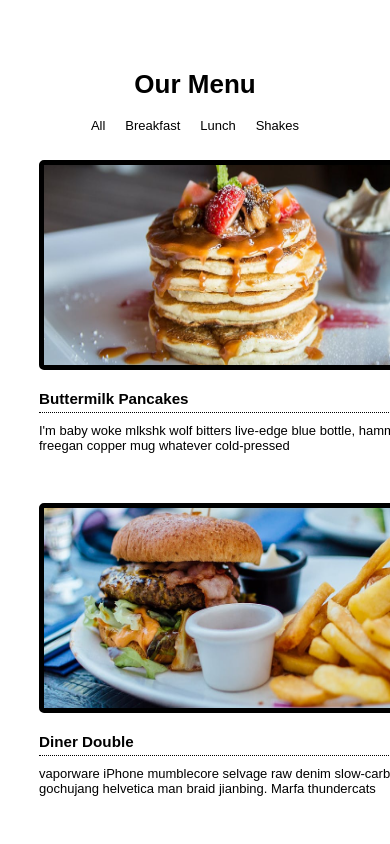
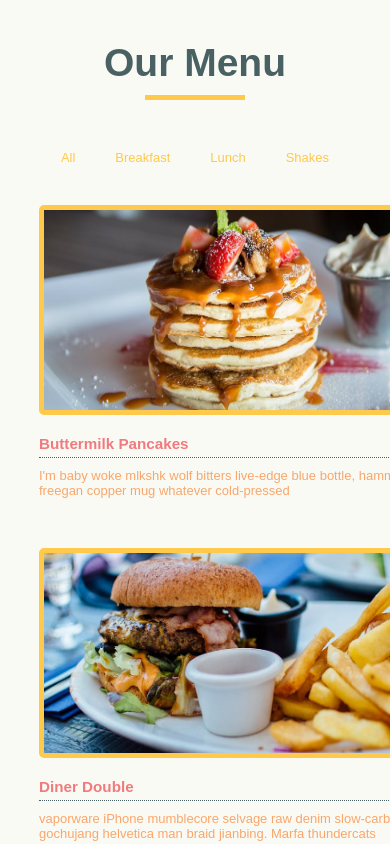
Before and after one commit to okkyprasetian/fcc-menu, a React (Create React App) app: page / in a window 390 px wide. Shown: the top 844 px of the page. Built offline with nearby package versions, Linux system fonts and the light colour scheme.

Commit message:
complete styling mobile

```diff
--- a/src/components/Header.jsx
+++ b/src/components/Header.jsx
@@ -2,6 +2,7 @@ function Header() {
     return (
         <header className="header">
             <h1>Our Menu</h1>
+            <div className="slash"></div>
         </header>
     );
 }
--- a/src/index.css
+++ b/src/index.css
@@ -6,25 +6,54 @@
 :root {
   font-size: 13px;
   font-family: Arial, Helvetica, sans-serif;
+  --theme-black: #4a6163;
+  --theme-white: #f9faf4;
+  --theme-red: #f17a7e;
+  --theme-orange: #f9a66c;
+  --theme-yellow: #ffc94b;
+}
+
+.App {
+  background-color: var(--theme-white);
 }
 
 .header {
   display: flex;
-  justify-content: center;
-  align-items: flex-end;
+  flex-direction: column;
+  justify-content: flex-end;
+  align-items: center;
   height: 100px;
+  padding-bottom: 20px;
+  color: var(--theme-black);
+  font-size: 1.5rem;
+}
+
+.slash {
+  height: 5px;
+  width: 100px;
+  margin-top: 10px;
+  background-color: var(--theme-yellow);
 }
 
 .nav {
   display: flex;
   justify-content: center;
   align-items: center;
-  height: 50px;
+  height: 75px;
 }
 
 .filter {
   margin: 0 10px;
+  padding: 5px 10px;
+  border-radius: 3px;
+  color: var(--theme-yellow);
   cursor: pointer;
+  transition-duration: 0.7s;
+}
+
+.filter:hover {
+  color: var(--theme-white);
+  background-color: var(--theme-black);
 }
 
 .cards {
@@ -44,7 +73,7 @@
   width: 400px;
   height: 200px;
   margin-bottom: 20px;
-  border: 5px solid;
+  border: 5px solid var(--theme-yellow);
   border-radius: 5px;
   background-position: center center;
   background-size: 400px 300px;
@@ -55,5 +84,17 @@
   justify-content: space-between;
   padding-bottom: 5px;
   margin-bottom: 10px;
-  border-bottom: 1px dotted;
+  border-bottom: 1px dotted var(--theme-black);
 }
+
+.title-detail {
+  color: var(--theme-red);
+}
+
+.price-detail {
+  color: var(--theme-black);
+}
+
+.bottom-detail {
+  color: var(--theme-orange)
+}
```
